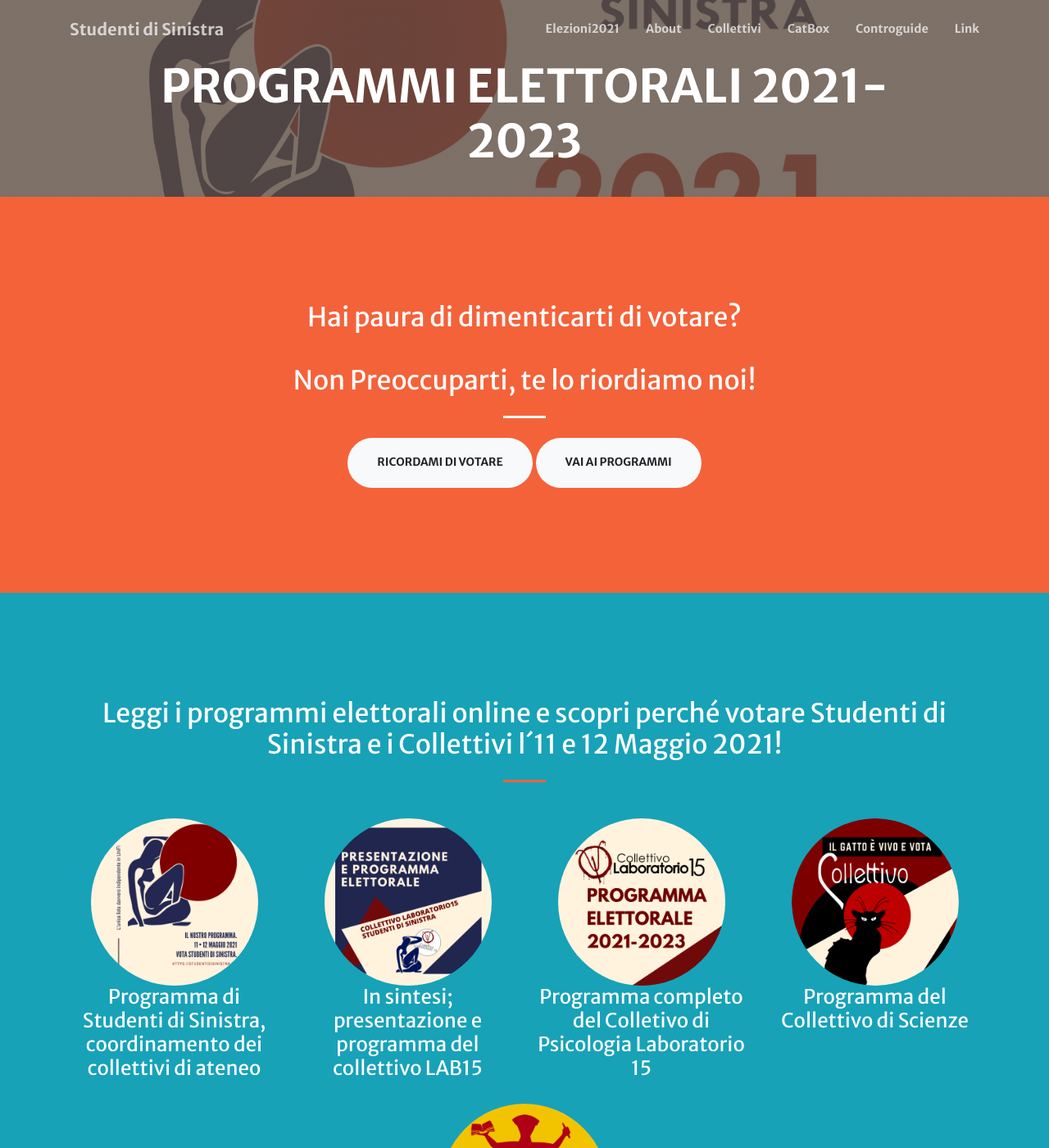
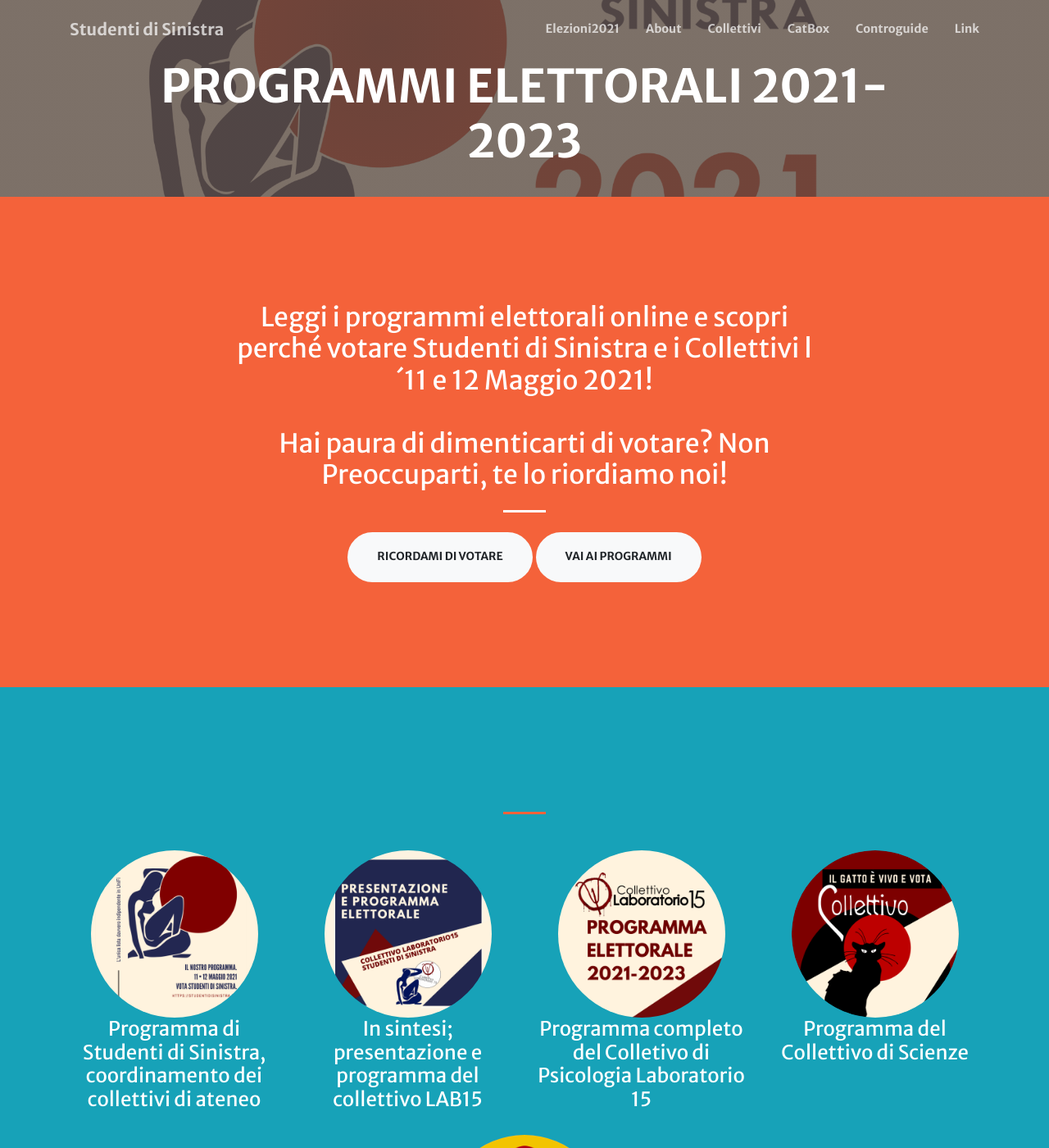
Before and after one commit to studentidisinistra/studentidisinistra.github.io, a Jekyll site: the page built from elezioni2021.md, in a window 1280 px wide and 1400 px high. Shown: the whole window at 82% size. Built offline with Jekyll 4.4.1, drawn with Linux system fonts in a browser that asks for light colours; nearby versions of some CDN libraries; part of the change alters nothing that is shown.

```diff
--- a/elezioni2021.md
+++ b/elezioni2021.md
@@ -9,7 +9,7 @@ sections:
   - type: call-to-action.html
     section_id: ricordami
     background_style: bg-primary
-    title: Hai paura di dimenticarti di votare? <br/>  <br/> Non Preoccuparti, te lo riordiamo noi!
+    title: Leggi i programmi elettorali online e scopri perché votare Studenti di Sinistra e i Collettivi l´11 e 12 Maggio 2021! <br /> <br /> Hai paura di dimenticarti di votare? Non Preoccuparti, te lo riordiamo noi!
     text:
     actions:
       - title: Ricordami di votare
@@ -21,7 +21,7 @@ sections:
 
   - type: members.html
     section_id: programmi
-    title: Leggi i programmi elettorali online e scopri perché votare Studenti di Sinistra e i Collettivi l´11 e 12 Maggio 2021!
+    #title: Leggi i programmi elettorali online e scopri perché votare Studenti di Sinistra e i Collettivi l´11 e 12 Maggio 2021!
     #Cosa sono le controguide?  <br /> Sono dei piccoli libriccini che raccolgono informazioni utili sulla vita all'università, consigli, divertenti aneddoti e informazioni su SdS, i Collettivi e le nostre attività!  <br />
     background_style: bg-info text-white
     members:
```
